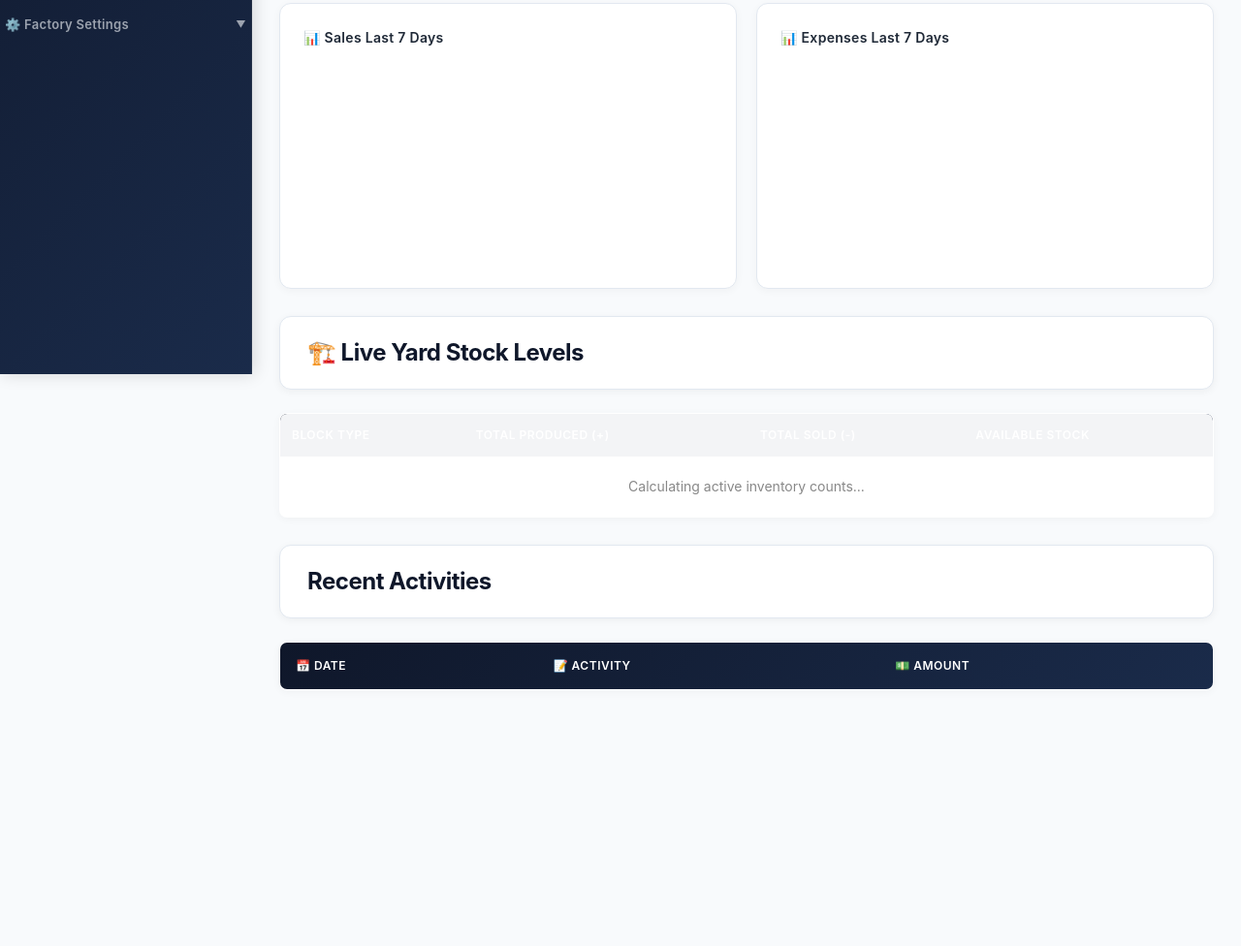
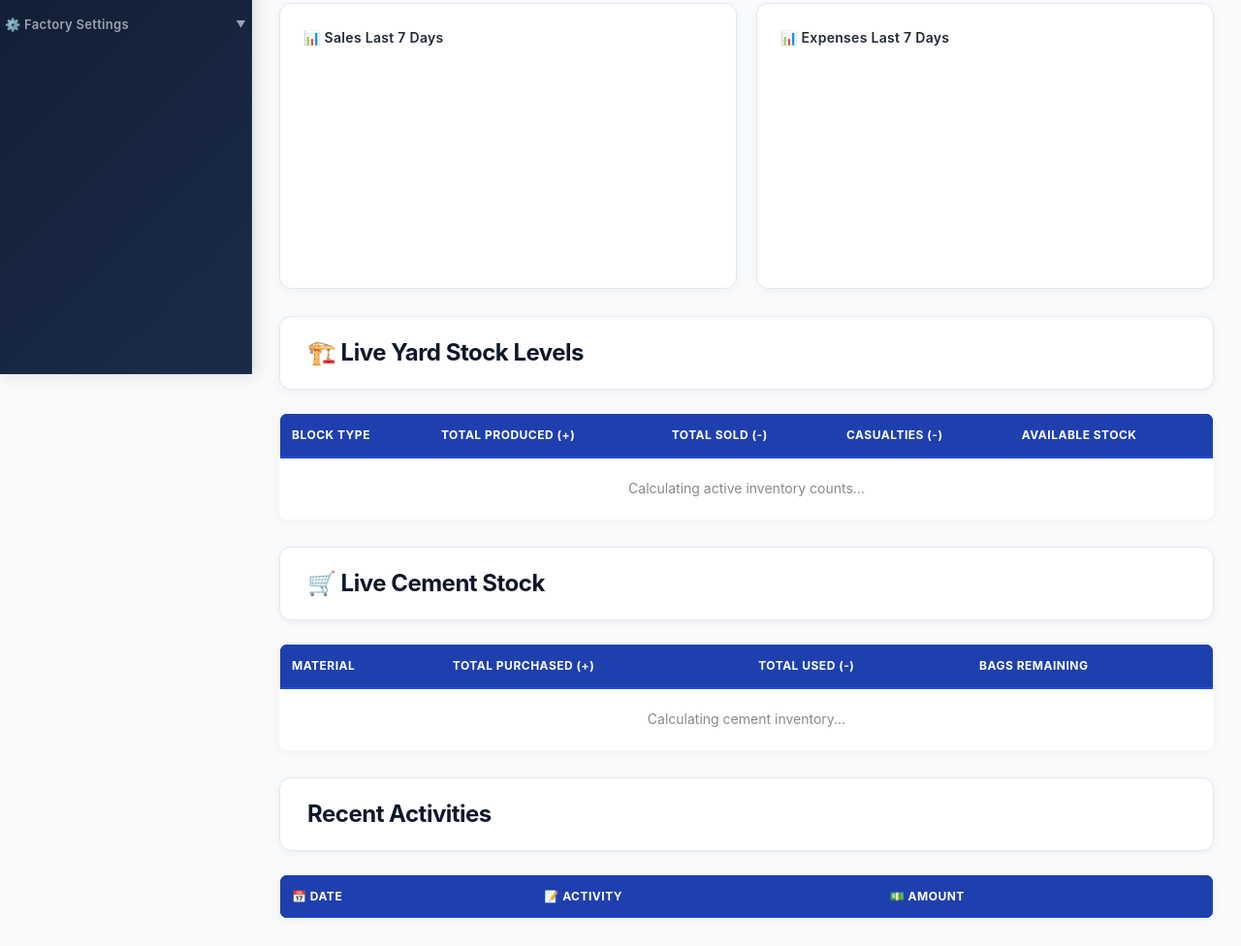
Before and after one commit to becks333/okay, a website with bundled scripts: page dashboard.html in a window 1280 px wide. Shown: the part 414-1390 px from the top of the page at 97% size. Before the commit the page ends 1154 px from the top, so only its background shows below. Built offline with nearby package versions, Linux system fonts and the light colour scheme; no server answers.

Commit message:
Update dashboard.html

```diff
--- a/dashboard.html
+++ b/dashboard.html
@@ -1,225 +1,138 @@
 <!DOCTYPE html>
-
 <html lang="en">
-
 <head>
-
     <meta charset="UTF-8">
-
     <meta name="viewport" content="width=device-width, initial-scale=1.0">
-
     <title>Block Factory Dashboard</title>
-
     <link rel="stylesheet" href="style.css">
-
 </head>
-
 <body>
-
     <div class="sidebar">
-
         <h2>Habib Blocks</h2>
-
         <a href="dashboard.html">📊 Dashboard</a>
-
         <a href="production.html">🏭 Production</a>
-
         <a href="sales.html">💰 Sales</a>
-
         <a href="expenses.html">📉 Expenses</a>
-
         <a href="reports.html">📋 Reports</a>
 
-
-
         <div style="margin-top: 40px; border-top: 1px solid #374151; padding-top: 15px;">
-
             <button id="toggleSettingsBtn" style="background: none; border: none; color: #9ca3af; width: 100%; text-align: left; padding: 10px 5px; cursor: pointer; font-size: 13px; display: flex; justify-content: space-between; align-items: center; font-family: inherit;">
-
                 <span>⚙️ Factory Settings</span>
-
                 <span id="dropdownArrow" style="font-size: 10px;">▼</span>
-
             </button>
 
-
-
             <div id="settingsPanel" style="display: none; padding: 10px 5px 0 5px; transition: all 0.2s ease;">
-
                 <p style="color: #6b7280; font-size: 11px; margin: 0 0 10px 0; line-height: 1.3; text-align: left;">Danger Zone: Purges all logs from the active cloud storage sheets.</p>
-
                 <button id="resetDbBtn" style="background-color: #7f1d1d; color: #fca5a5; border: 1px solid #991b1b; padding: 8px 10px; border-radius: 6px; cursor: pointer; font-weight: bold; width: 100%; font-size: 12px; transition: background 0.2s;">
-
                     🗑️ Clear Live Data
-
                 </button>
-
+            </div>
+        </div>
     </div>
 
+    <div class="main-content">
+        <header>
+            <h1>Dashboard</h1>
+        </header>
+
+        <div class="container">
+            <div class="card">
+                <h3>🏭 Production</h3>
+                <p id="productionTotal">0 Blocks</p>
+            </div>
+            <div class="card">
+                <h3>💰 Sales</h3>
+                <p id="salesTotal">GH₵ 0</p>
+            </div>
+            <div class="card">
+                <h3>📉 Expenses</h3>
+                <p id="expensesTotal">GH₵ 0</p>
+            </div>
+            <div class="card">
+                <h3>📈 Profit</h3>
+                <p id="profitTotal">GH₵ 0</p>
+            </div>
         </div>
 
+        <div class="charts">
+            <div class="chart-card">
+                <h3>📊 Sales Last 7 Days</h3>
+                <canvas id="salesChart" width="400" height="200"></canvas>
+            </div>
+            <div class="chart-card">
+                <h3>📊 Expenses Last 7 Days</h3>
+                <canvas id="expensesChart" width="400" height="200"></canvas>
+            </div>
         </div>
 
-
-
-    <div class="main-content">
-
-        <header>
-
-            <h1>Dashboard</h1>
-
+        <header style="margin-top: 28px;">
+            <h1>🏗️ Live Yard Stock Levels</h1>
         </header>
 
-
-
-        <div class="container">
-
-            <div class="card">
-
-                <h3>🏭 Production</h3>
-
-                <p id="productionTotal">0 Blocks</p>
-
+        <div class="form-container" style="margin-bottom: 28px;">
+            <table id="stockTable" style="width:100%; border-collapse: collapse;">
+                <thead>
+                    <tr style="background-color: #1e40af; border-bottom: 2px solid #1d4ed8;">
+                        <th style="padding: 12px; text-align: left; color: #ffffff !important; font-weight: bold;">Block Type</th>
+                        <th style="padding: 12px; text-align: left; color: #ffffff !important; font-weight: bold;">Total Produced (+)</th>
+                        <th style="padding: 12px; text-align: left; color: #ffffff !important; font-weight: bold;">Total Sold (-)</th>
+                        <th style="padding: 12px; text-align: left; color: #ffffff !important; font-weight: bold;">Casualties (-)</th>
+                        <th style="padding: 12px; text-align: left; color: #ffffff !important; font-weight: bold;">Available Stock</th>
+                    </tr>
+                </thead>
+                <tbody id="stockTableBody">
+                    <tr>
+                        <td colspan="5" style="text-align:center; padding:20px; color:#888;">
+                            Calculating active inventory counts...
+                        </td>
+                    </tr>
+                </tbody>
+            </table>
         </div>
 
-            <div class="card">
+        <header style="margin-top: 28px;">
+            <h1>🛒 Live Cement Stock</h1>
+        </header>
 
-                <h3>💰 Sales</h3>
-
-                <p id="salesTotal">GH₵ 0</p>
-
+        <div class="form-container" style="margin-bottom: 28px;">
+            <table id="cementTable" style="width:100%; border-collapse: collapse;">
+                <thead>
+                    <tr style="background-color: #1e40af; border-bottom: 2px solid #1d4ed8;">
+                        <th style="padding: 12px; text-align: left; color: #ffffff !important; font-weight: bold;">Material</th>
+                        <th style="padding: 12px; text-align: left; color: #ffffff !important; font-weight: bold;">Total Purchased (+)</th>
+                        <th style="padding: 12px; text-align: left; color: #ffffff !important; font-weight: bold;">Total Used (-)</th>
+                        <th style="padding: 12px; text-align: left; color: #ffffff !important; font-weight: bold;">Bags Remaining</th>
+                    </tr>
+                </thead>
+                <tbody id="cementTableBody">
+                    <tr>
+                        <td colspan="4" style="text-align:center; padding:20px; color:#888;">
+                            Calculating cement inventory...
+                        </td>
+                    </tr>
+                </tbody>
+            </table>
         </div>
 
-            <div class="card">
+        <header style="margin-top: 28px;">
+            <h1>Recent Activities</h1>
+        </header>
 
-                <h3>📉 Expenses</h3>
-
-                <p id="expensesTotal">GH₵ 0</p>
-
+        <div class="form-container">
+            <table id="recentActivitiesTable" style="width:100%; border-collapse: collapse;">
+                <thead>
+                    <tr style="background-color: #1e40af; border-bottom: 2px solid #1d4ed8;">
+                        <th style="padding: 12px; text-align: left; color: #ffffff !important; font-weight: bold;">📅 Date</th>
+                        <th style="padding: 12px; text-align: left; color: #ffffff !important; font-weight: bold;">📝 Activity</th>
+                        <th style="padding: 12px; text-align: left; color: #ffffff !important; font-weight: bold;">💵 Amount</th>
+                    </tr>
+                </thead>
+                <tbody></tbody>
+            </table>
+        </div>
     </div>
 
-            <div class="card">
-
-                <h3>📈 Profit</h3>
-
-                <p id="profitTotal">GH₵ 0</p>
-
-            </div>
-
-        </div>
-
-
-
-        <div class="charts">
-
-            <div class="chart-card">
-
-                <h3>📊 Sales Last 7 Days</h3>
-
-                <canvas id="salesChart" width="400" height="200"></canvas>
-
-            </div>
-
-            <div class="chart-card">
-
-                <h3>📊 Expenses Last 7 Days</h3>
-
-                <canvas id="expensesChart" width="400" height="200"></canvas>
-
-            </div>
-
-        </div>
-
-
-
-        <header style="margin-top: 28px;">
-
-            <h1>🏗️ Live Yard Stock Levels</h1>
-
-        </header>
-
-
-
-        <div class="form-container" style="margin-bottom: 28px;">
-
-            <table id="stockTable" style="width:100%; border-collapse: collapse;">
-
-                <thead>
-
-                    <tr style="background-color: #f3f4f6;">
-
-                        <th style="padding: 12px; text-align: left;">Block Type</th>
-
-                        <th style="padding: 12px; text-align: left;">Total Produced (+)</th>
-
-                        <th style="padding: 12px; text-align: left;">Total Sold (-)</th>
-
-                        <th style="padding: 12px; text-align: left;">Available Stock</th>
-
-                    </tr>
-
-                </thead>
-
-                <tbody id="stockTableBody">
-
-                    <tr>
-
-                        <td colspan="4" style="text-align:center; padding:20px; color:#888;">
-
-                            Calculating active inventory counts...
-
-                        </td>
-
-                    </tr>
-
-                </tbody>
-
-            </table>
-
-        </div>
-
-
-
-        <header style="margin-top: 28px;">
-
-            <h1>Recent Activities</h1>
-
-        </header>
-
-
-
-        <div class="form-container">
-
-            <table id="recentActivitiesTable">
-
-                <thead>
-
-                    <tr>
-
-                        <th>📅 Date</th>
-
-                        <th>📝 Activity</th>
-
-                        <th>💵 Amount</th>
-
-                    </tr>
-
-                </thead>
-
-                <tbody></tbody>
-
-            </table>
-
-        </div>
-
-    </div>
-
-
-
     <script src="https://cdn.jsdelivr.net/npm/chart.js"></script>
-
     <script type="module" src="script.js"></script>
-
 </body>
-
 </html>
```
Lines whose indentation alone changed are shown as unchanged.
